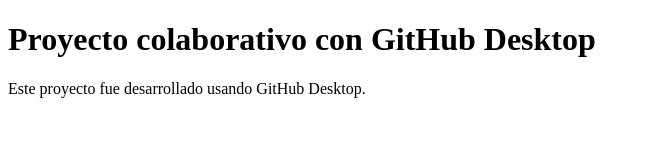
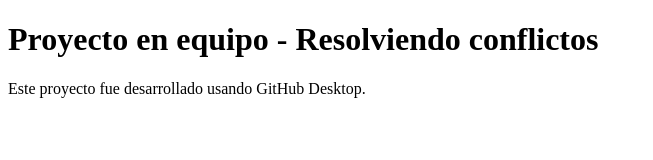
Before and after one commit to Pupeterr/practica-colaborativa-git, a plain HTML site: page index.html in a window 1280 px wide. Shown: the whole page, without its empty margins (0-653 px from the left). Drawn offline with Linux system fonts and the light colour scheme.

Commit message:
Cambio título B

```diff
--- a/index.html
+++ b/index.html
@@ -6,7 +6,7 @@
 </head>
 <body>
 
-<h1>Proyecto colaborativo con GitHub Desktop</h1>
+<h1>Proyecto en equipo - Resolviendo conflictos</h1>
 
 <p>Este proyecto fue desarrollado usando GitHub Desktop.</p>
 
```
